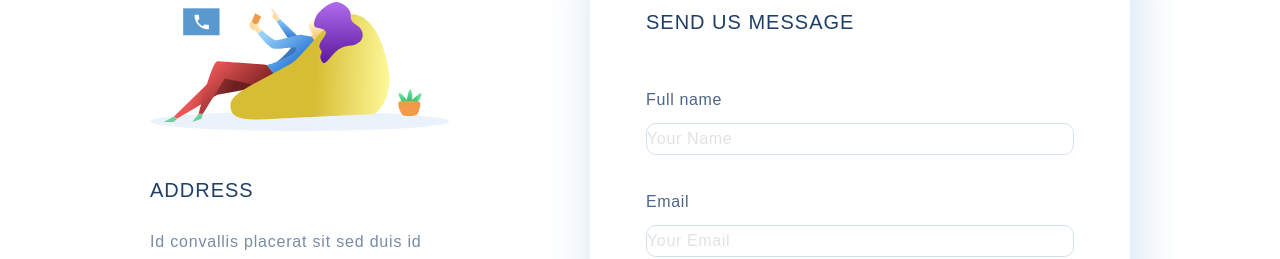
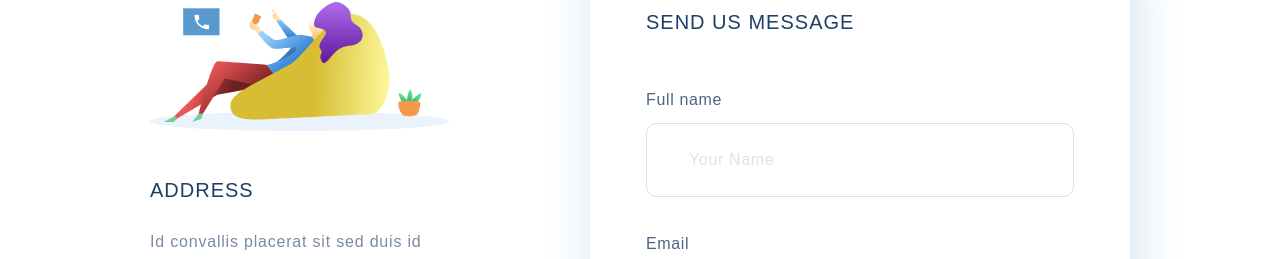
Before and after one commit to Vozis/HTML_CSS, a plain HTML site: page contacts.html in a window 1280 px wide. Shown: the part 494-753 px from the top of the page. Drawn offline with Linux system fonts and the light colour scheme.

Commit message:
changed .form_point css

```diff
--- a/style.css
+++ b/style.css
@@ -266,7 +266,7 @@
 	box-sizing: border-box;
 	border-radius: 10px;
 	opacity: 0.4;
-	padding-top: 21px 42px;
+	padding: 21px 42px;
 	width: 100%;
 	margin-bottom: 32px;
 }
```
